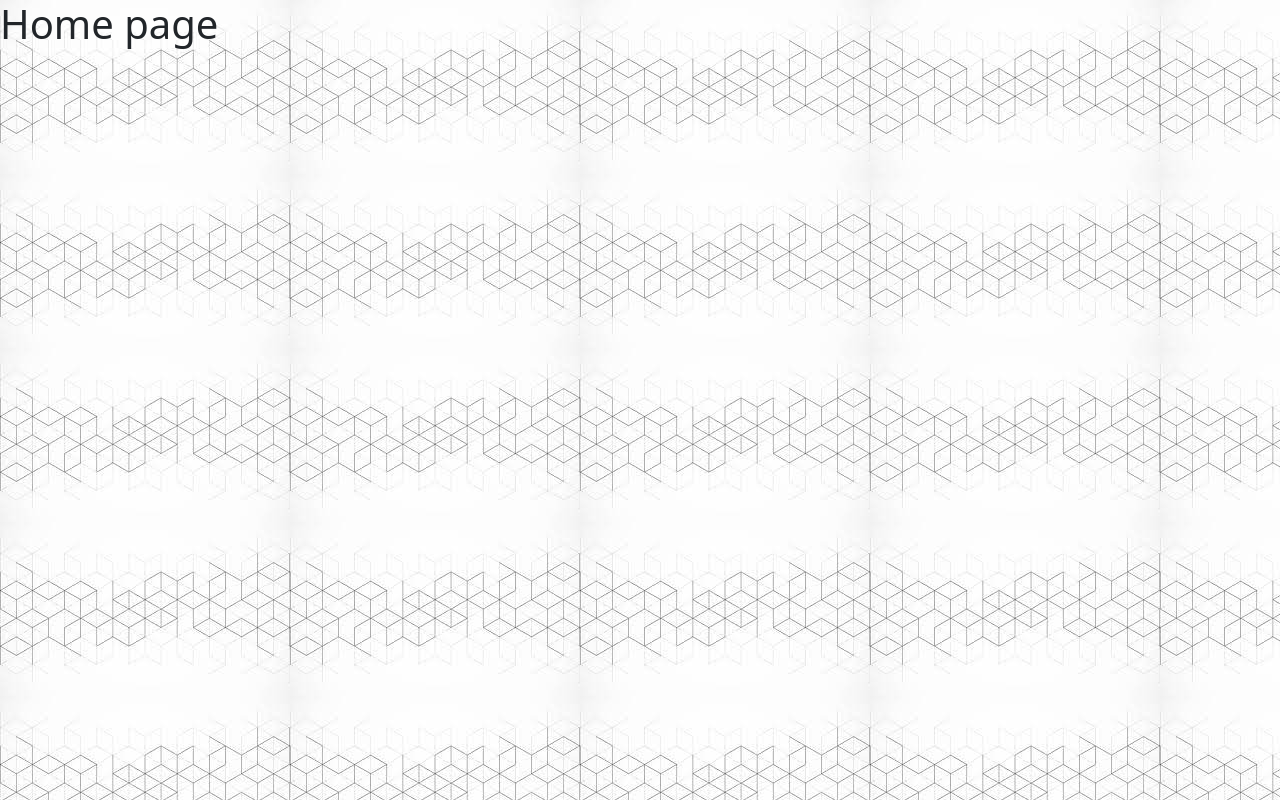
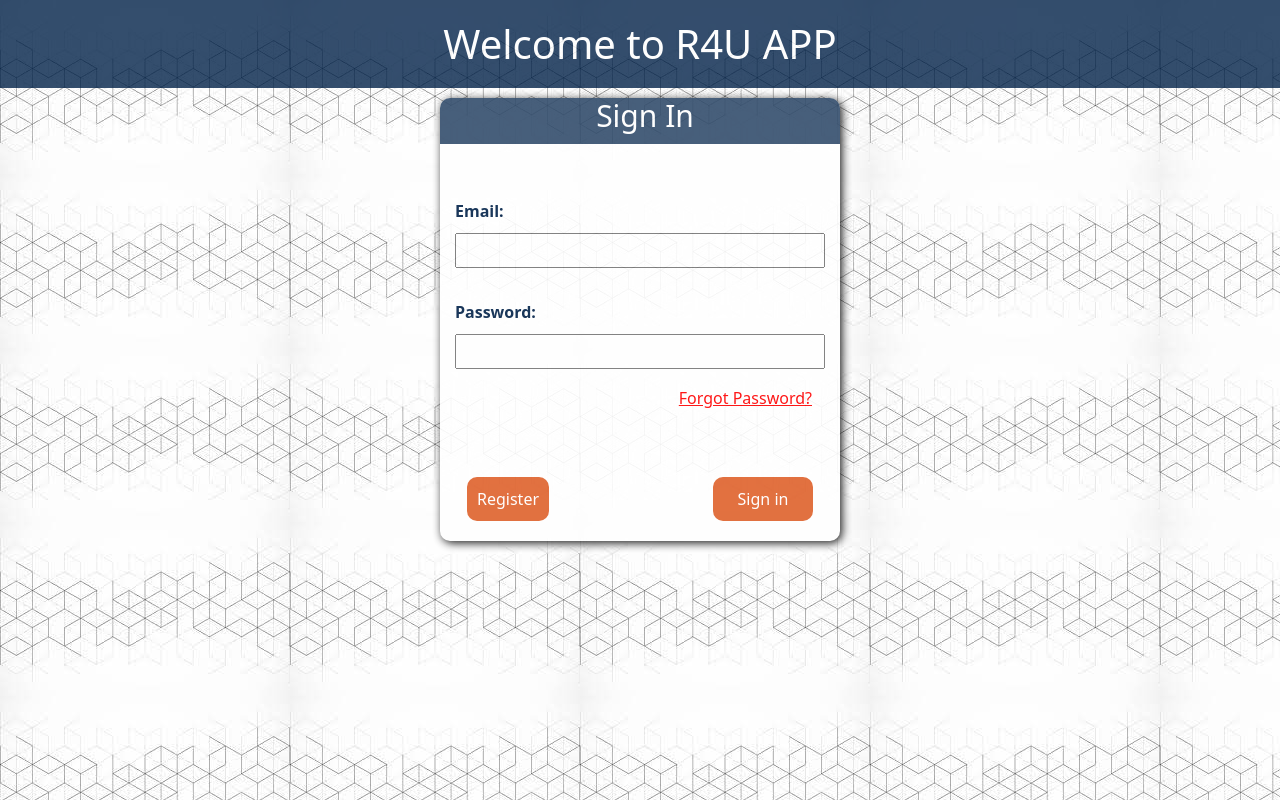
Before and after one commit to ameerparial/read4uapp, a React (Create React App) app in the folder Front-end/: page / in a window 1280 px wide. Built offline with nearby package versions, Linux system fonts and the light colour scheme.

Commit message:
Add LoginComponent on home endpoint.

```diff
--- a/Front-end/src/App.js
+++ b/Front-end/src/App.js
@@ -3,14 +3,13 @@ import LoginComponent from "./components/LoginPage";
 import RegisterComponent from "./components/RegisterPage";
 import DashboardComponent from "./components/Dashboard";
 import Container from "./components/Data-Container";
-import HomePage from "./components/Home/HomePage";
 
 function App() {
   return (
     <>
       <BrowserRouter>
         <Routes>
-          <Route element={<HomePage />} path="/" />
+          <Route element={<LoginComponent />} path="/" />
           <Route Component={LoginComponent} path="/login" />
           <Route Component={RegisterComponent} path="/register" />
           <Route path="dashboard" element={<DashboardComponent />}>
```
